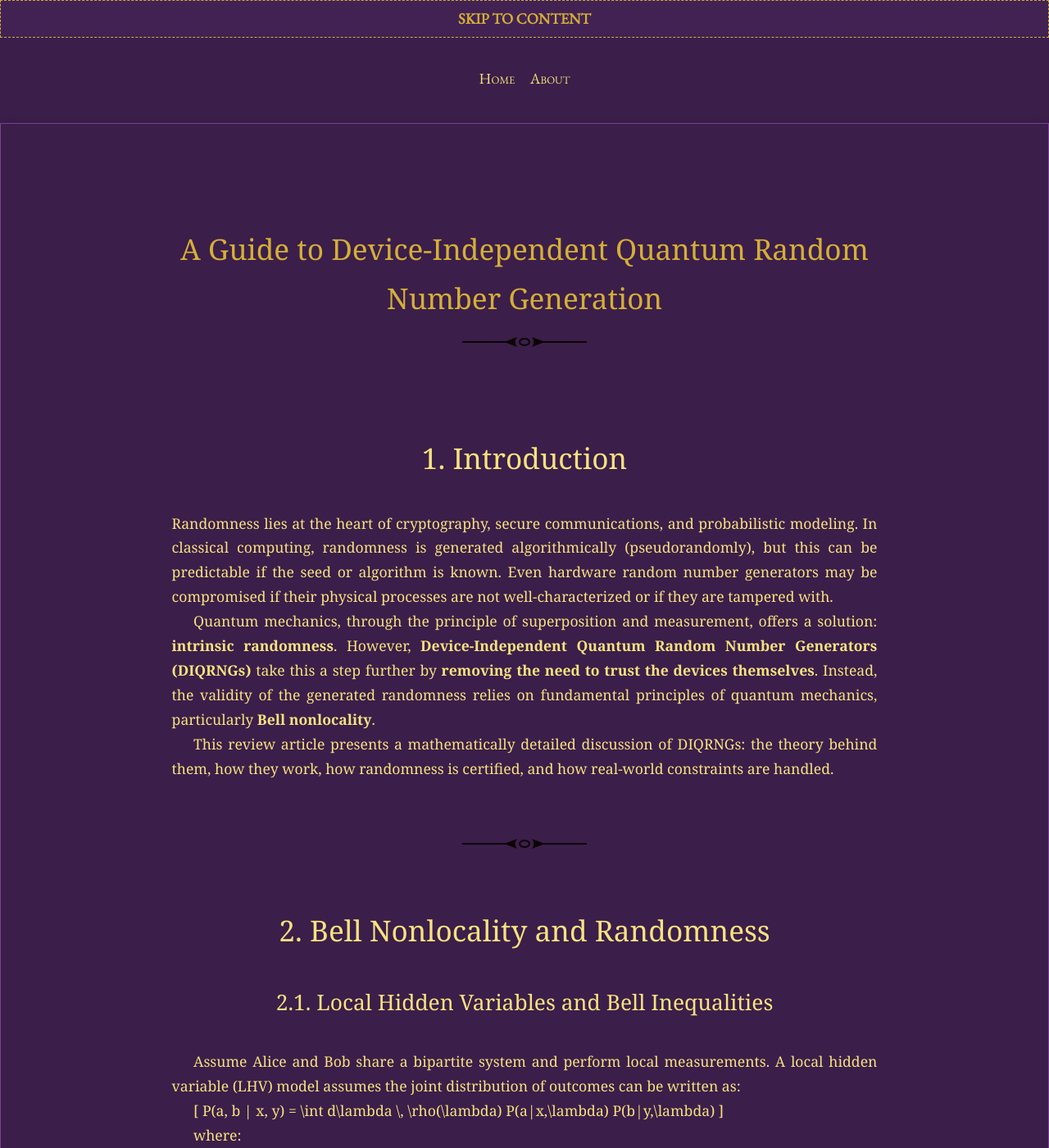
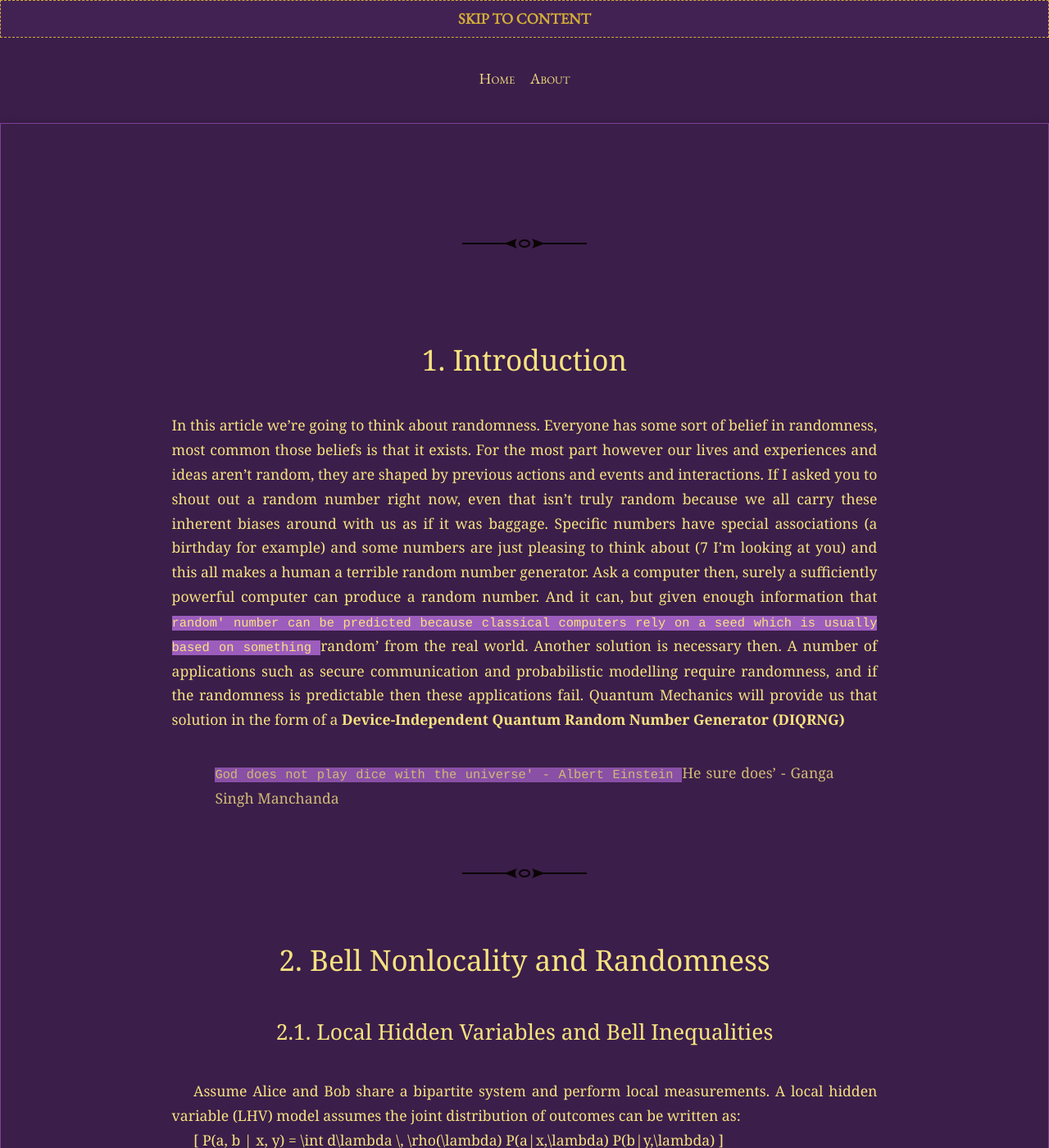
Before and after one commit to GangaSM/Meditations-on-Second-Philosophy, a Jekyll site: the page built from _posts/2025-06-16-randomness.md, in a window 1280 px wide and 1400 px high. Shown: the whole window at 82% size. Built offline with Jekyll 4.4.1, drawn with Linux system fonts in a browser that asks for light colours; our own code applies the rules of GitHub Pages for plain Markdown files; some of the changed text lies outside the part shown.

Commit message:
Update 2025-06-16-randomness.md

```diff
--- a/_posts/2025-06-16-randomness.md
+++ b/_posts/2025-06-16-randomness.md
@@ -1,5 +1,5 @@
 ---
-title: A Guide to Device-Independent Quantum Random Number Generation
+title: Quantum Mechanics and Random Numbers: A Guide to DIQRNGs
 layout: post
 author: Ganga Singh Manchanda
 category: physics
@@ -9,11 +9,10 @@ category: physics
 
 ## 1. Introduction
 
-Randomness lies at the heart of cryptography, secure communications, and probabilistic modeling. In classical computing, randomness is generated algorithmically (pseudorandomly), but this can be predictable if the seed or algorithm is known. Even hardware random number generators may be compromised if their physical processes are not well-characterized or if they are tampered with.
+In this article we're going to think about randomness. Everyone has some sort of belief in randomness, most common those beliefs is that it exists. For the most part however our lives and experiences and ideas aren't random, they are shaped by previous actions and events and interactions. If I asked you to shout out a random number right now, even that isn't truly random because we all carry these inherent biases around with us as if it was baggage. Specific numbers have special associations (a birthday for example) and some numbers are just pleasing to think about (7 I'm looking at you) and this all makes a human a terrible random number generator. Ask a computer then, surely a sufficiently powerful computer can produce a random number. And it can, but given enough information that `random' number can be predicted because classical computers rely on a seed which is usually based on something `random' from the real world. Another solution is necessary then. A number of applications such as secure communication and probabilistic modelling require randomness, and if the randomness is predictable then these applications fail. Quantum Mechanics will provide us that solution in the form of a **Device-Independent Quantum Random Number Generator (DIQRNG)**
 
-Quantum mechanics, through the principle of superposition and measurement, offers a solution: **intrinsic randomness**. However, **Device-Independent Quantum Random Number Generators (DIQRNGs)** take this a step further by **removing the need to trust the devices themselves**. Instead, the validity of the generated randomness relies on fundamental principles of quantum mechanics, particularly **Bell nonlocality**.
-
-This review article presents a mathematically detailed discussion of DIQRNGs: the theory behind them, how they work, how randomness is certified, and how real-world constraints are handled.
+> `God does not play dice with the universe' - Albert Einstein
+> `He sure does' - Ganga Singh Manchanda
 
 ---
 
```
